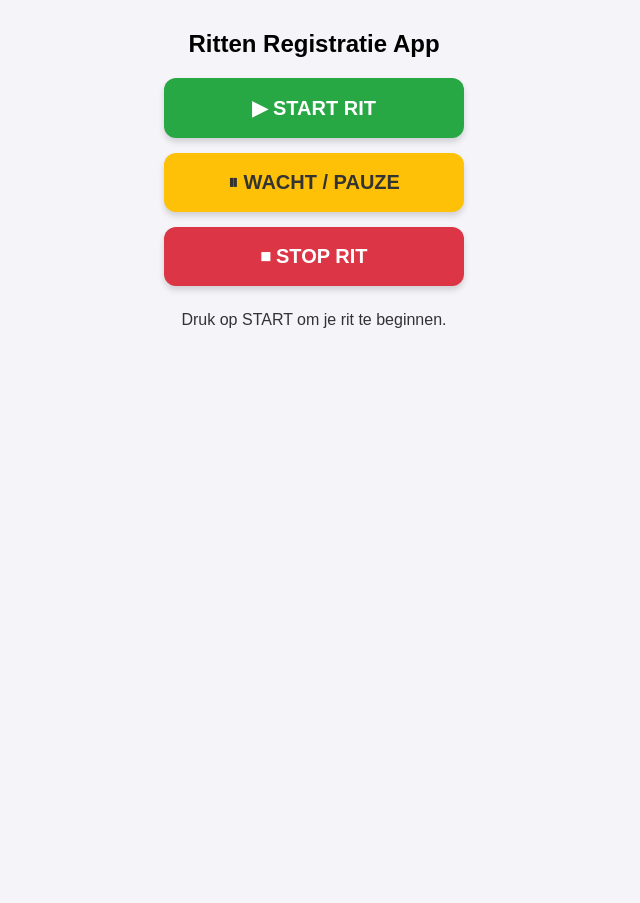
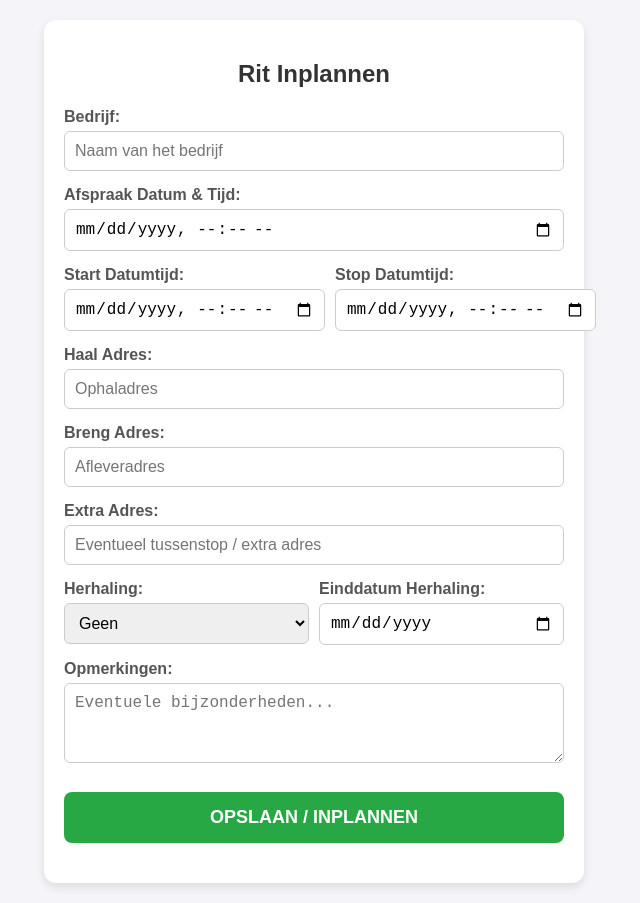
Before and after one commit to Luuk57/TAXI2026, a plain HTML site: page index.html in a window 1280 px wide. Shown: the whole page, without its empty margins (326-966 px from the left). Before the commit the page ends 800 px from the top, so only its background shows below. Drawn offline with Linux system fonts and the light colour scheme.

Commit message:
Update index.html

```diff
--- a/index.html
+++ b/index.html
@@ -3,160 +3,170 @@
 <head>
     <meta charset="UTF-8">
     <meta name="viewport" content="width=device-width, initial-scale=1.0">
-    <title>Ritten & Tijd Registratie</title>
+    <title>Ritten & Afspraken Planner</title>
     <style>
         body {
             font-family: Arial, sans-serif;
-            text-align: center;
-            margin-top: 30px;
             background-color: #f4f4f9;
+            margin: 0;
+            padding: 20px;
         }
-        .btn-container {
-            display: flex;
-            flex-direction: column;
-            gap: 15px;
-            align-items: center;
-            margin-top: 20px;
+        .container {
+            max-width: 500px;
+            margin: 0 auto;
+            background: white;
+            padding: 20px;
+            border-radius: 12px;
+            box-shadow: 0 4px 10px rgba(0,0,0,0.1);
         }
+        h2 { text-align: center; color: #333; }
+        .form-group {
+            margin-bottom: 15px;
+        }
+        label {
+            display: block;
+            margin-bottom: 5px;
+            font-weight: bold;
+            color: #555;
+        }
+        input, select, textarea {
+            width: 100%;
+            padding: 10px;
+            border: 1px solid #ccc;
+            border-radius: 6px;
+            box-sizing: border-box;
+            font-size: 16px;
+        }
+        textarea { resize: vertical; height: 80px; }
         button {
-            width: 80%;
-            max-width: 300px;
-            padding: 18px;
-            font-size: 20px;
-            font-weight: bold;
+            width: 100%;
+            background-color: #28a745;
             color: white;
             border: none;
-            border-radius: 12px;
+            padding: 15px;
+            font-size: 18px;
+            font-weight: bold;
+            border-radius: 8px;
             cursor: pointer;
-            box-shadow: 0 4px 6px rgba(0,0,0,0.15);
+            margin-top: 10px;
         }
-        .btn-start { background-color: #28a745; }
-        .btn-wacht { background-color: #ffc107; color: #333; }
-        .btn-stop  { background-color: #dc3545; }
-        button:active { transform: scale(0.97); }
-
+        button:active { background-color: #218838; }
         #status {
-            margin-top: 25px;
-            font-size: 16px;
+            margin-top: 20px;
+            text-align: center;
+            font-weight: bold;
             color: #333;
-            white-space: pre-line;
-            padding: 0 20px;
         }
+        .row {
+            display: flex;
+            gap: 10px;
+        }
+        .row .form-group { flex: 1; }
     </style>
 </head>
 <body>
 
-    <h2>Ritten Registratie App</h2>
+<div class="container">
+    <h2>Rit Inplannen</h2>
 
-    <div class="btn-container">
-        <button class="btn-start" onclick="registreerActie('START')">▶ START RIT</button>
-        <button class="btn-wacht" onclick="registreerActie('WACHT')">⏸ WACHT / PAUZE</button>
-        <button class="btn-stop"  onclick="registreerActie('STOP')">⏹ STOP RIT</button>
+    <div class="form-group">
+        <label>Bedrijf:</label>
+        <input type="text" id="bedrijf" placeholder="Naam van het bedrijf">
     </div>
 
-    <div id="status">Druk op START om je rit te beginnen.</div>
+    <div class="form-group">
+        <label>Afspraak Datum & Tijd:</label>
+        <input type="datetime-local" id="afspraakDatumTijd">
+    </div>
 
-    <script>
-        // Vervang door jouw eigen Google Apps Script URL
-        const webhookUrl = 'JOUW_GOOGLE_APPS_SCRIPT_URL';
+    <div class="row">
+        <div class="form-group">
+            <label>Start Datumtijd:</label>
+            <input type="datetime-local" id="startDatumTijd">
+        </div>
+        <div class="form-group">
+            <label>Stop Datumtijd:</label>
+            <input type="datetime-local" id="stopDatumTijd">
+        </div>
+    </div>
 
-        let huidigeRit = {
-            startDatum: '',
-            startTijd: '',
-            startAdres: '',
-            wachtMomenten: []
+    <div class="form-group">
+        <label>Haal Adres:</label>
+        <input type="text" id="haalAdres" placeholder="Ophaladres">
+    </div>
+
+    <div class="form-group">
+        <label>Breng Adres:</label>
+        <input type="text" id="brengAdres" placeholder="Afleveradres">
+    </div>
+
+    <div class="form-group">
+        <label>Extra Adres:</label>
+        <input type="text" id="extraAdres" placeholder="Eventueel tussenstop / extra adres">
+    </div>
+
+    <div class="row">
+        <div class="form-group">
+            <label>Herhaling:</label>
+            <select id="herhaling">
+                <option value="Geen">Geen</option>
+                <option value="Dagelijkse">Dagelijks</option>
+                <option value="Om de dag">Om de dag</option>
+                <option value="Ma-Wo-Vr">Ma - Wo - Vr</option>
+                <option value="Di-Do-Za">Di - Do - Za</option>
+            </select>
+        </div>
+        <div class="form-group">
+            <label>Einddatum Herhaling:</label>
+            <input type="date" id="eindDatumHerhaling">
+        </div>
+    </div>
+
+    <div class="form-group">
+        <label>Opmerkingen:</label>
+        <textarea id="opmerkingen" placeholder="Eventuele bijzonderheden..."></textarea>
+    </div>
+
+    <button onclick="verstuurPlanning()">OPSLAAN / INPLANNEN</button>
+    <div id="status"></div>
+</div>
+
+<script>
+    // Vervang dit door jouw Google Apps Script Web App URL
+    const webhookUrl = 'JOUW_GOOGLE_APPS_SCRIPT_URL';
+
+    async function verstuurPlanning() {
+        const statusDiv = document.getElementById('status');
+        statusDiv.innerText = "Gegevens verzenden...";
+
+        const payload = {
+            bedrijf: document.getElementById('bedrijf').value,
+            afspraakDatumTijd: document.getElementById('afspraakDatumTijd').value,
+            startDatumTijd: document.getElementById('startDatumTijd').value,
+            stopDatumTijd: document.getElementById('stopDatumTijd').value,
+            haalAdres: document.getElementById('haalAdres').value,
+            brengAdres: document.getElementById('brengAdres').value,
+            extraAdres: document.getElementById('extraAdres').value,
+            herhaling: document.getElementById('herhaling').value,
+            eindDatumHerhaling: document.getElementById('eindDatumHerhaling').value,
+            opmerkingen: document.getElementById('opmerkingen').value
         };
 
-        // Functie om de adresgegevens via GPS op te vragen
-        function haalAdresOp() {
-            return new Promise((resolve, reject) => {
-                if (!navigator.geolocation) {
-                    reject("Geolocatie wordt niet ondersteund.");
-                    return;
-                }
-                navigator.geolocation.getCurrentPosition(async (pos) => {
-                    const lat = pos.coords.latitude;
-                    const lon = pos.coords.longitude;
-                    try {
-                        const res = await fetch(`https://nominatim.openstreetmap.org/reverse?format=json&lat=${lat}&lon=${lon}`);
-                        const data = await res.json();
-                        resolve({
-                            adres: data.display_name || "Adres onbekend",
-                            lat: lat,
-                            lon: lon
-                        });
-                    } catch (e) {
-                        resolve({ adres: "Kon adres niet ophalen", lat: lat, lon: lon });
-                    }
-                }, (err) => reject("Locatietoestemming geweigerd of time-out."),
-                { enableHighAccuracy: true, timeout: 10000 });
-            });
-        }
-
-        async function registreerActie(type) {
-            const statusDiv = document.getElementById('status');
-            const now = new Date();
-            const datum = now.toLocaleDateString('nl-NL');
-            const tijd = now.toLocaleTimeString('nl-NL');
-
-            statusDiv.innerText = `${type} gekozen... Locatie/adres ophalen...`;
-
-            try {
-                const locatieData = await haalAdresOp();
-
-                if (type === 'START') {
-                    huidigeRit.startDatum = datum;
-                    huidigeRit.startTijd = tijd;
-                    huidigeRit.startAdres = locatieData.adres;
-
-                    statusDiv.innerText = `Rit gestart!\n\nStarttijd: ${tijd}\nStartadres: ${locatieData.adres}`;
-
-                    // Optioneel: stuur de start direct naar Google Script
-                    verstuurNaarGoogleScript({
-                        actie: 'START',
-                        datum: datum,
-                        tijd: tijd,
-                        adres: locatieData.adres
-                    });
-
-                } else if (type === 'WACHT') {
-                    statusDiv.innerText = `Wachtmoment vastgelegd!\n\nTijd: ${tijd}\nLocatie: ${locatieData.adres}`;
-
-                    verstuurNaarGoogleScript({
-                        actie: 'WACHT',
-                        datum: datum,
-                        tijd: tijd,
-                        adres: locatieData.adres
-                    });
-
-                } else if (type === 'STOP') {
-                    statusDiv.innerText = `Rit gestopt!\n\nEindtijd: ${tijd}\nEindadres: ${locatieData.adres}`;
-
-                    verstuurNaarGoogleScript({
-                        actie: 'STOP',
-                        startDatum: huidigeRit.startDatum,
-                        startTijd: huidigeRit.startTijd,
-                        startAdres: huidigeRit.startAdres,
-                        eindDatum: datum,
-                        eindTijd: tijd,
-                        eindAdres: locatieData.adres
-                    });
-                }
-            } catch (err) {
-                statusDiv.innerText = "Fout: " + err;
-            }
-        }
-
-        async function verstuurNaarGoogleScript(payload) {
-            if (webhookUrl === 'https://script.google.com/macros/s/AKfycby0Gb9HG6IQCcW2BzWoYYPrBulQmHkmwnJdWmX8isSwNjC0zrCHU9Gz9xkM3K7ckJMr/exec) return;
-
+        try {
             await fetch(webhookUrl, {
                 method: 'POST',
                 mode: 'no-cors',
                 headers: { 'Content-Type': 'application/json' },
                 body: JSON.stringify(payload)
             });
+
+            statusDiv.innerText = "Succesvol ingepland!";
+            // Optioneel formulier legen na verzenden
+        } catch (error) {
+            statusDiv.innerText = "Fout bij verzenden: " + error.message;
         }
-    </script>
+    }
+</script>
+
 </body>
 </html>
```
